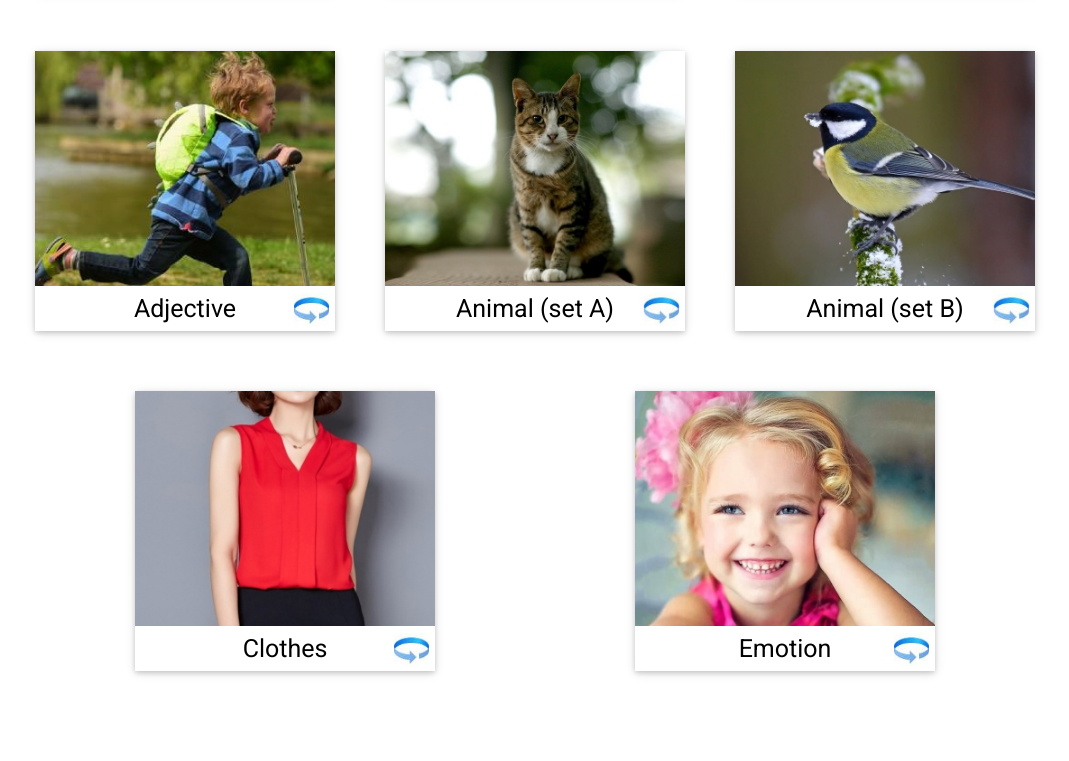
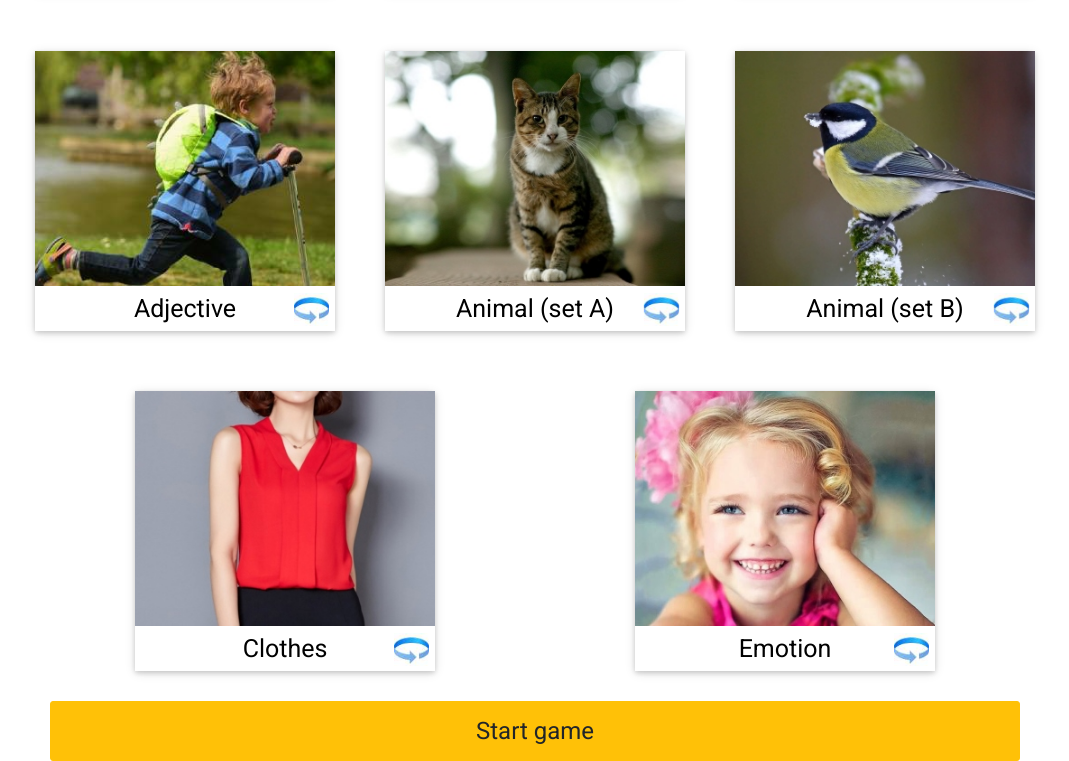
Before and after one commit to YuriySga/RS2020Q1, a website built with webpack: page src/index.html in a window 1280 px wide. Shown: the part 419-1180 px from the top of the page, without its empty margins (105-1174 px from the left). Before the commit the page ends 1120 px from the top, so only its background shows below. Built offline with nearby package versions, Linux system fonts and the light colour scheme; some packages are replaced by stand-ins of ours; files whose address does not match are found by name.

Commit message:
feat: add button start game

```diff
--- a/src/css/style.scss
+++ b/src/css/style.scss
@@ -160,3 +160,8 @@ header {
     z-index: 1;
   }
 }
+
+.btn-lg {
+  height: 6rem;
+  font-size: 2.4rem;
+}
--- a/src/index.html
+++ b/src/index.html
@@ -191,6 +191,11 @@
         </div>
       </div>
     </div>
+    <div class="container">
+      <button type="button" class="btn btn-warning btn-lg btn-block">Start game</button>
+
+      </div>
+    </div>
   </div>
 </body>
 
```
